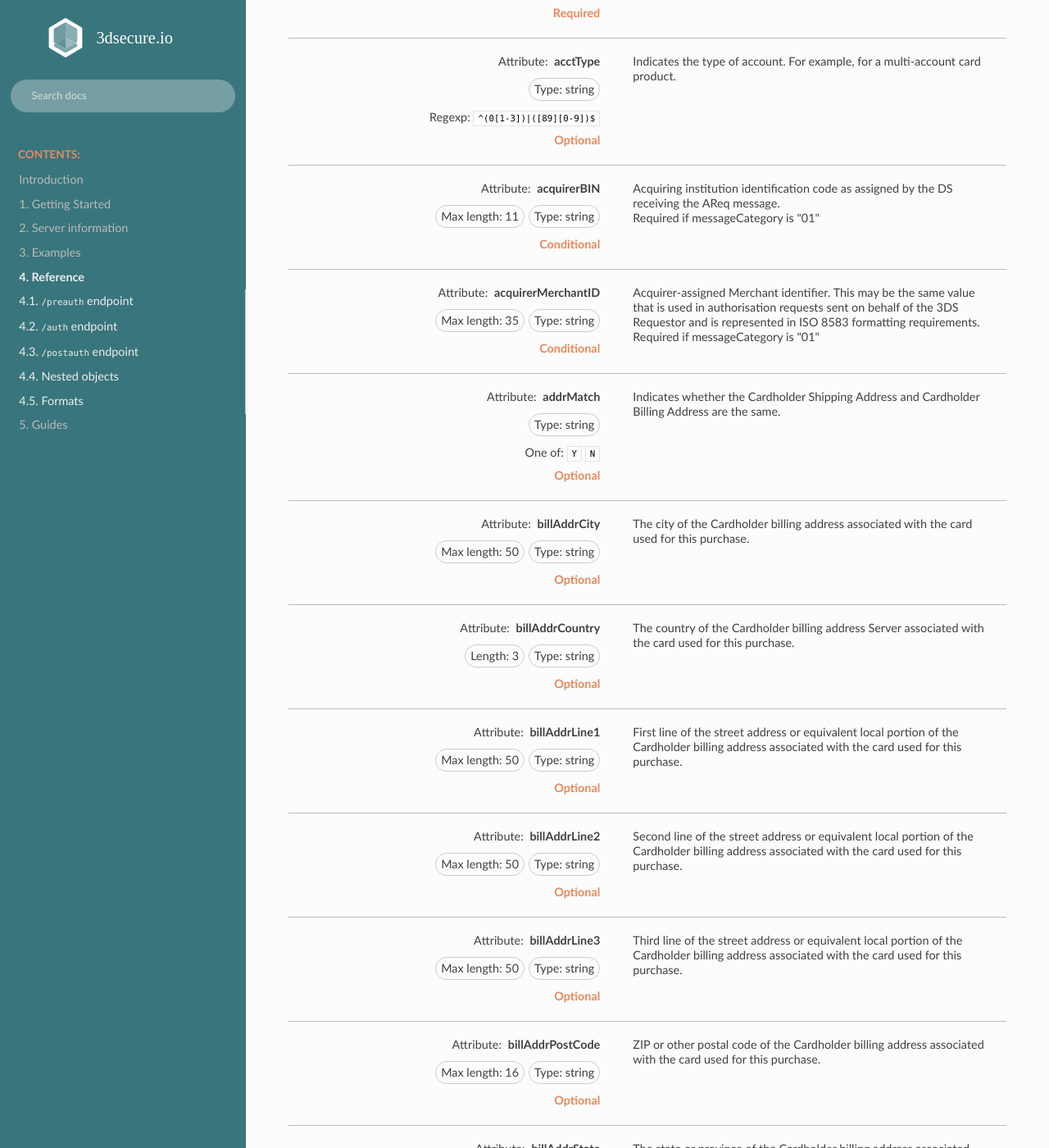
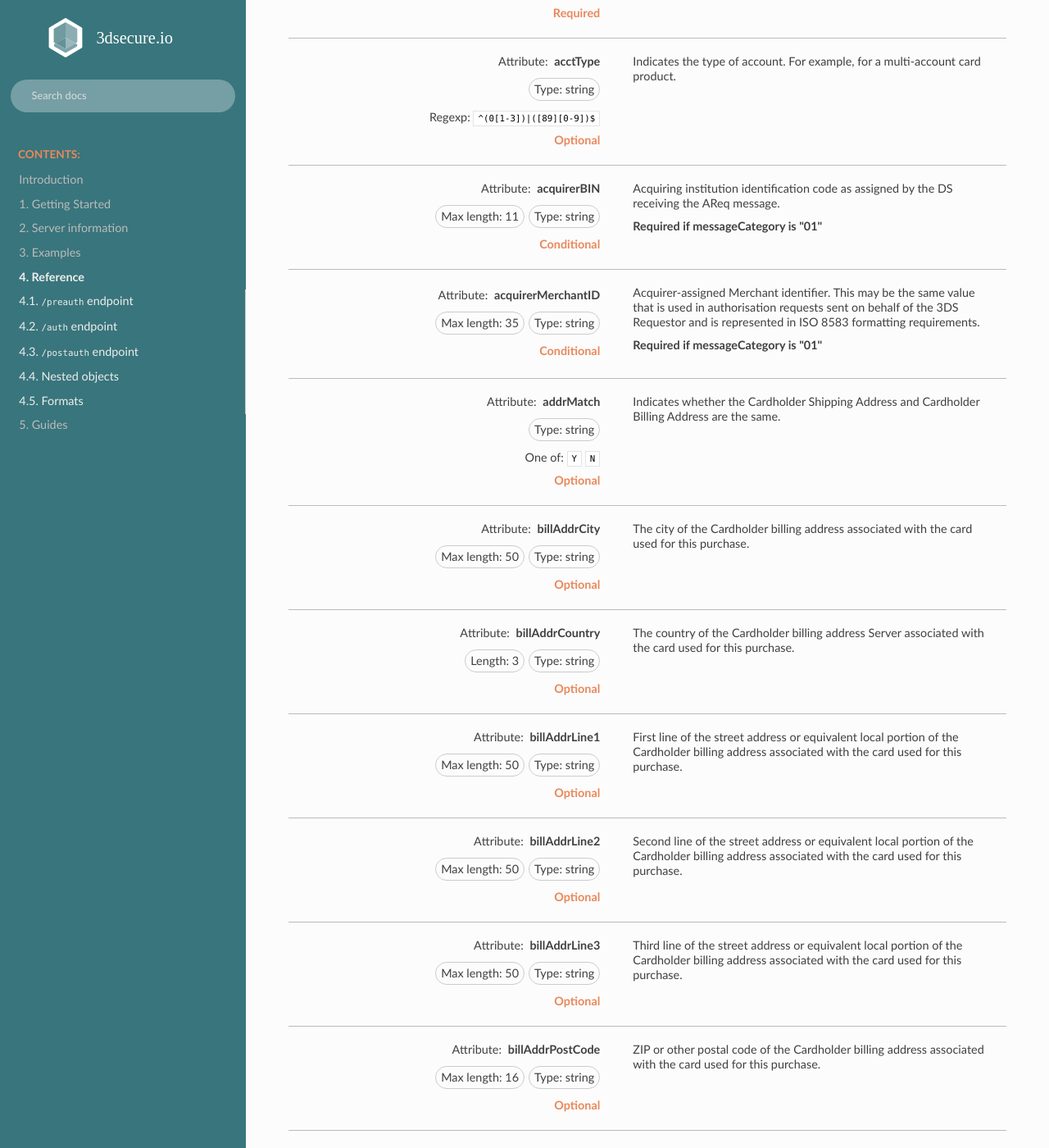
Before and after one commit to clearhaus/3DSv2-api-documentation, a Sphinx documentation site: the page built from source/reference.rst, in a window 1280 px wide and 1400 px high, scrolled down 1436 px. Shown: the whole window at 82% size. Built offline with Sphinx 7.4.7 and the Read the Docs theme 2.0.0, drawn with Linux system fonts in a browser that asks for light colours.

Commit message:
Added style to argdesc enum and conditions

```diff
--- a/source/_static/css/custom.css
+++ b/source/_static/css/custom.css
@@ -9,6 +9,8 @@
 /** Middel content **/
 .wy-nav-content {
     max-width: 1200px !important;
+    margin: 0;
+    background: #fcfcfc;
 }
 
 /** DL STYLE **/
@@ -289,3 +291,31 @@
         margin: 10px 0;
     }
 }
+
+
+/********************** argdesc content ***********************/
+.enumDescription {
+    display: flex;
+    flex-wrap: wrap;
+    align-items: baseline;
+}
+.enumKey {
+    font-weight: 600;
+    margin: 5px 10px 5px 0;
+    white-space: nowrap;
+    width: fit-content;
+    background: #fff;
+    border: solid 1px #e1e4e5;
+    font-size: 75%;
+    padding: 5px;
+    font-family: SFMono-Regular,Menlo,Monaco,Consolas,"Liberation Mono","Courier New",Courier,monospace;
+    overflow-x: auto;
+}
+.enumValue {
+    width: calc(100% - 40px);
+}
+
+.conditions {
+    margin: 10px 0;
+    font-weight: 600;
+}
```
